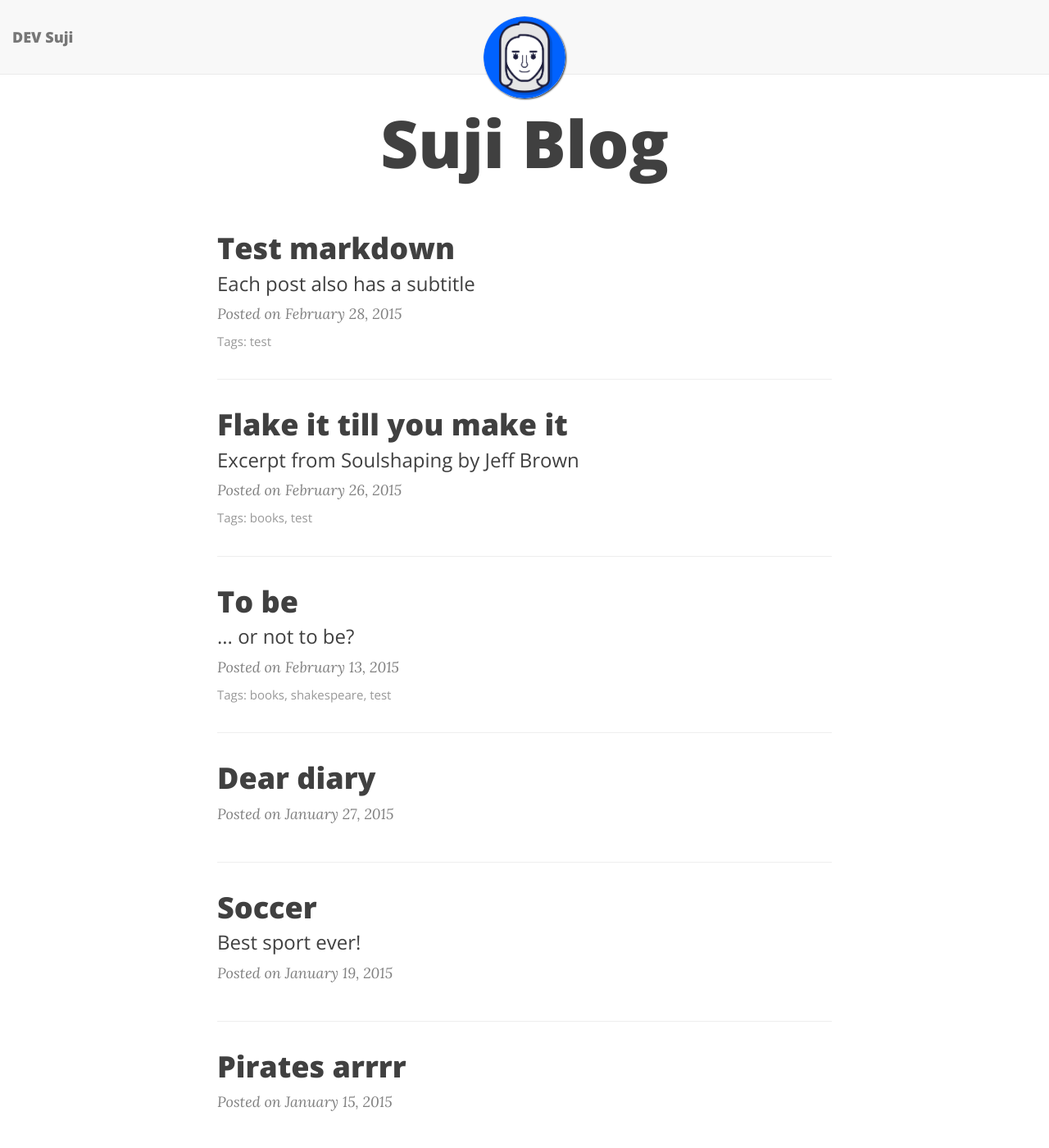
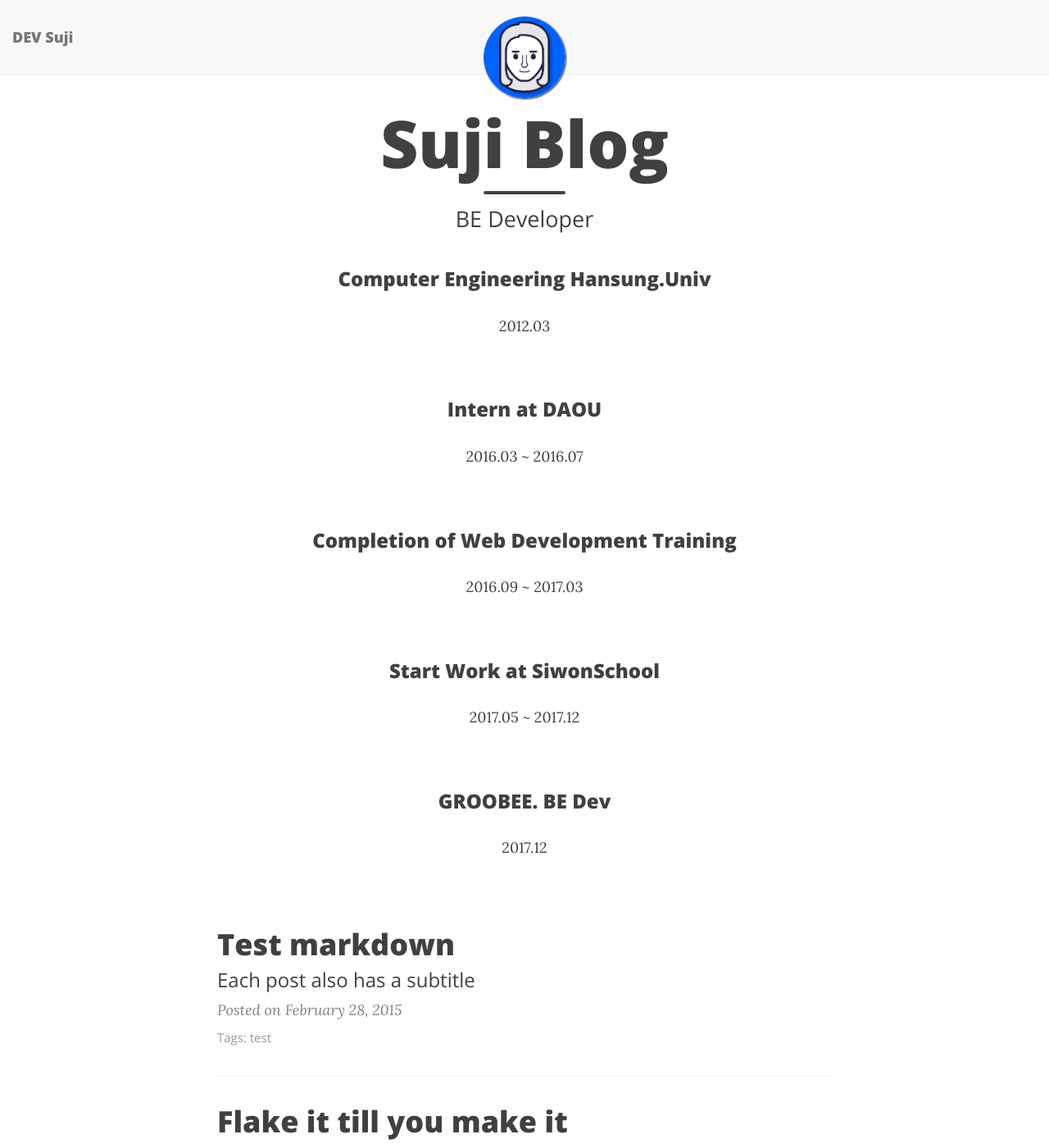
Before and after one commit to wkfwlspsl/wkfwlspsl.github.io, a Jekyll site: the page built from index.html, in a window 1280 px wide and 1400 px high. Shown: the whole window at 82% size. Built offline with Jekyll 4.4.1, drawn with Linux system fonts in a browser that asks for light colours; nearby versions of some CDN libraries; the list of posts is cut into pages by our own code.

Commit message:
Update header.html

```diff
--- a/_includes/header.html
+++ b/_includes/header.html
@@ -2,67 +2,77 @@
 
 {% if page.bigimg or page.title %}
 
-{% if page.bigimg %}
-  <div id="header-big-imgs" data-num-img={% if page.bigimg.first %}{{ page.bigimg.size }}{% else %}1{% endif %}
-    {% for bigimg in page.bigimg %}
-	  {% assign imgnum = forloop.index %}
-	  {% for imginfo in bigimg %}
-	    {% if imginfo[0] %}
-		  data-img-src-{{ imgnum }}="{{ imginfo[0] | relative_url }}"
-		  data-img-desc-{{ imgnum }}="{{ imginfo[1] }}"
-		{% else %}
-		  data-img-src-{{ imgnum }}="{{ imginfo | relative_url }}"
-		{% endif %}
-	  {% endfor %}
-    {% endfor %}
-  ></div>
-{% endif %}
-
-<header class="header-section {% if page.bigimg %}has-img{% endif %}">
-{% if page.bigimg %}
-<div class="big-img intro-header">
-  <div class="container">
-    <div class="row">
-      <div class="col-lg-8 col-lg-offset-2 col-md-10 col-md-offset-1">
-        <div class="{{ include.type }}-heading">
-          <h1>{% if page.title %}{{ page.title }}{% else %}<br/>{% endif %}</h1>
-		  {% if page.subtitle %}
-		    {% if include.type == "page" %}
-            <hr class="small">
-            <span class="{{ include.type }}-subheading">{{ page.subtitle }}</span>
-			{% else %}
-			<h2 class="{{ include.type }}-subheading">{{ page.subtitle }}</h2>
-			{% endif %}
-		  {% endif %}
-
-		  {% if include.type == "post" %}
-		  <span class="post-meta">Posted on {{ page.date | date: site.date_format }}</span>
-		  {% endif %}
-        </div>
-      </div>
-    </div>
-  </div>
-  <span class='img-desc'></span>
-</div>
-{% endif %}
+<header class="header-section {% if page.bigimg %}has-img{% endif %}" style = 'background-color:white; border:none;'>
 <div class="intro-header no-img">
   <div class="container">
     <div class="row">
       <div class="col-lg-8 col-lg-offset-2 col-md-10 col-md-offset-1">
         <div class="{{ include.type }}-heading">
           <h1>{% if page.title %}{{ page.title }}{% else %}<br/>{% endif %}</h1>
-		  {% if page.subtitle %}
           {% if include.type == "page" %}
             <hr class="small">
-            <span class="{{ include.type }}-subheading">{{ page.subtitle }}</span>
+            <span class="{{ include.type }}-subheading">BE Developer</span>
           {% else %}
             <h2 class="{{ include.type }}-subheading">{{ page.subtitle }}</h2>
           {% endif %}
+		      {% if include.type == "post" %}
+		        <span class="post-meta">Posted on {{ page.date | date: "%B %-d, %Y" }}</span>
           {% endif %}
 
-		  {% if include.type == "post" %}
-		  <span class="post-meta">Posted on {{ page.date | date: site.date_format }}</span>
+          <!-- STEPS -->
+          {% if include.type == "page" %}
+            <section id="Steps" class="steps-section">
+              <div class="steps-timeline">
+                <div class="steps-one">
+                  <img class="steps-img" alt="" />
+                  <h3 class="steps-name">
+                    Computer Engineering Hansung.Univ
+                  </h3>
+                  <p class="steps-description">
+                    2012.03
+                  </p>
+                </div>
+                <div class="steps-two">
+                  <img class="steps-img" alt="" />
+                  <h3 class="steps-name">
+                    Intern at DAOU
+                  </h3>
+                  <p class="steps-description">
+                    2016.03 ~ 2016.07
+                  </p>
+                </div>
+
+                <div class="steps-three">
+                  <img class="steps-img" alt="" />
+                  <h3 class="steps-name">
+                    Completion of Web Development Training
+                  </h3>
+                  <p class="steps-description">
+                    2016.09 ~ 2017.03
+                  </p>
+                </div>
+                <div class="steps-four">
+                  <img class="steps-img" alt="" />
+                  <h3 class="steps-name">
+                    Start Work at SiwonSchool
+                  </h3>
+                  <p class="steps-description">
+                    2017.05 ~ 2017.12
+                  </p>
+                </div>
+                <div class="steps-five">
+                  <img class="steps-img" alt="" />
+                  <h3 class="steps-name">
+                    GROOBEE. BE Dev
+                  </h3>
+                  <p class="steps-description">
+                    2017.12
+                  </p>
+                </div>
+              </div>
+            </section>
           {% endif %}
+
         </div>
       </div>
     </div>
```
Lines whose indentation alone changed are shown as unchanged.
